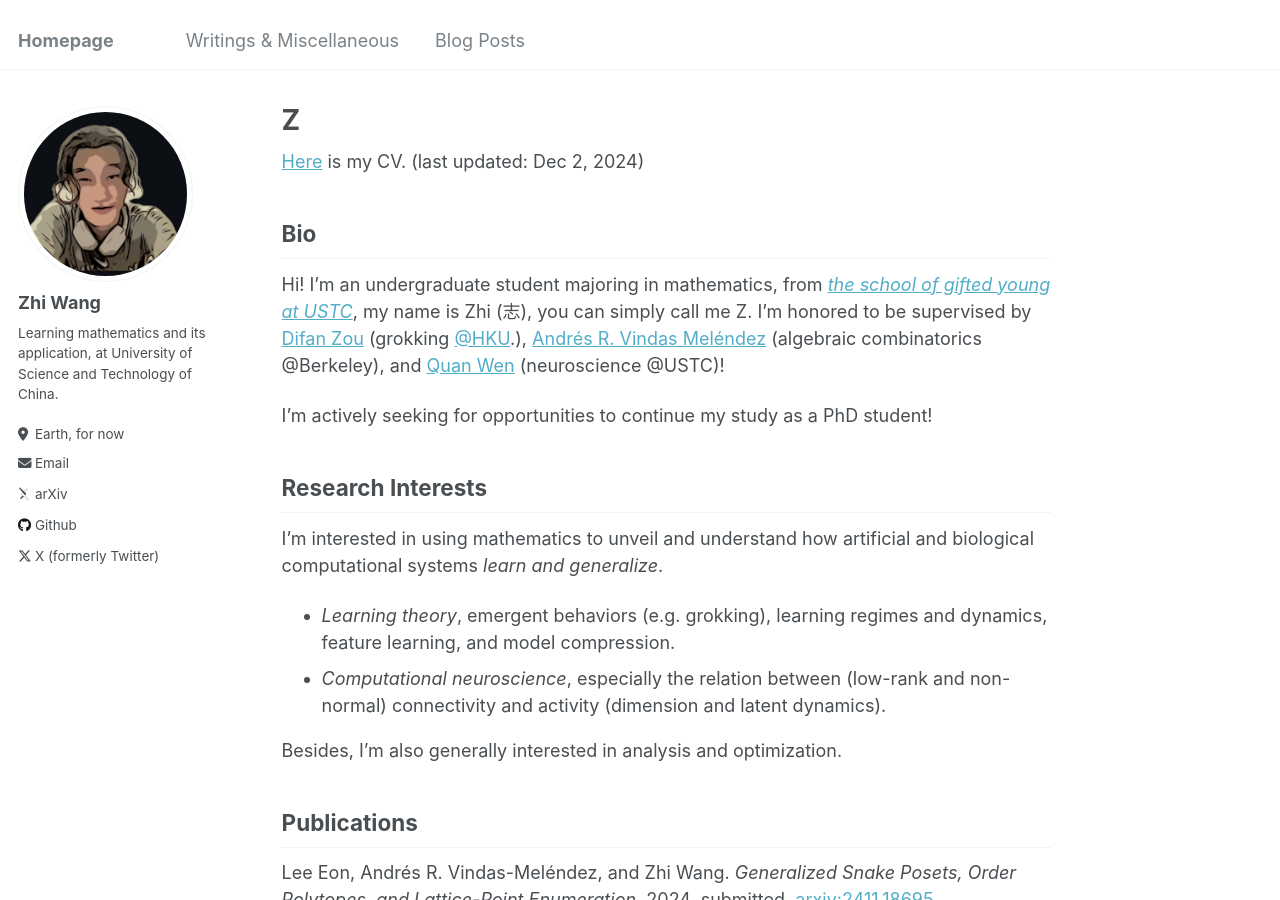
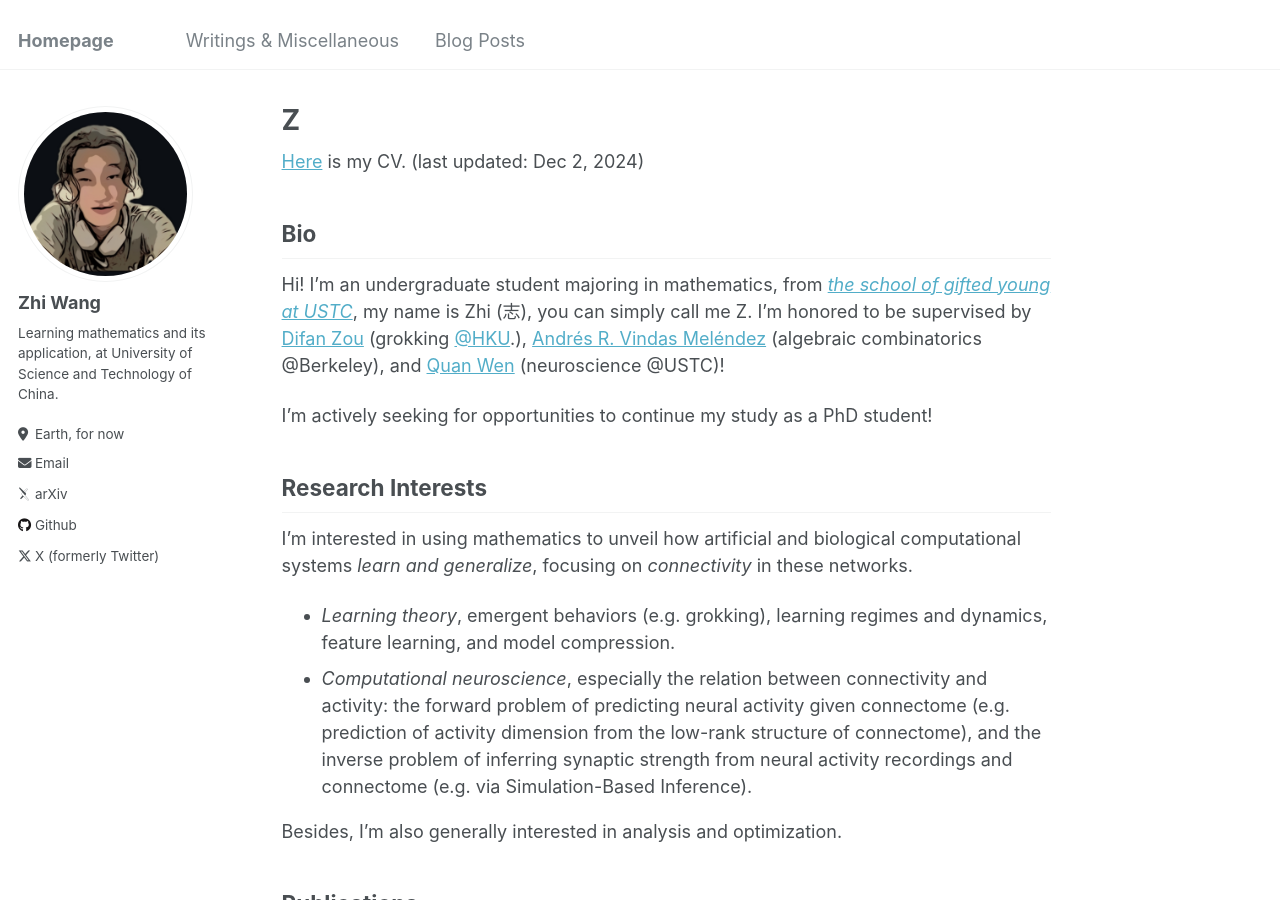
Before and after one commit to Zhi0467/Zhi0467.github.io, a Jekyll site: the page built from _pages/about.md, in a window 1280 px wide and 900 px high. Built offline with Jekyll 4.4.1, drawn with Linux system fonts in a browser that asks for light colours; some web fonts are replaced.

Commit message:
updated interests

```diff
--- a/_pages/about.md
+++ b/_pages/about.md
@@ -17,9 +17,9 @@ I'm actively seeking for opportunities to continue my study as a PhD student!
 
 Research Interests
 ------
-I'm interested in using mathematics to unveil and understand how artificial and biological computational systems *learn and generalize*.
+I'm interested in using mathematics to unveil how artificial and biological computational systems *learn and generalize*, focusing on *connectivity* in these networks.
 - *Learning theory*, emergent behaviors (e.g. grokking), learning regimes and dynamics, feature learning, and model compression.
-- *Computational neuroscience*, especially the relation between (low-rank and non-normal) connectivity and activity (dimension and latent dynamics).
+- *Computational neuroscience*, especially the relation between connectivity and activity: the forward problem of predicting neural activity given connectome (e.g. prediction of activity dimension from the low-rank structure of connectome), and the inverse problem of inferring synaptic strength from neural activity recordings and connectome (e.g. via Simulation-Based Inference).
 
 Besides, I'm also generally interested in analysis and optimization.
 
```
Also changed, not shown: 1 other file.
